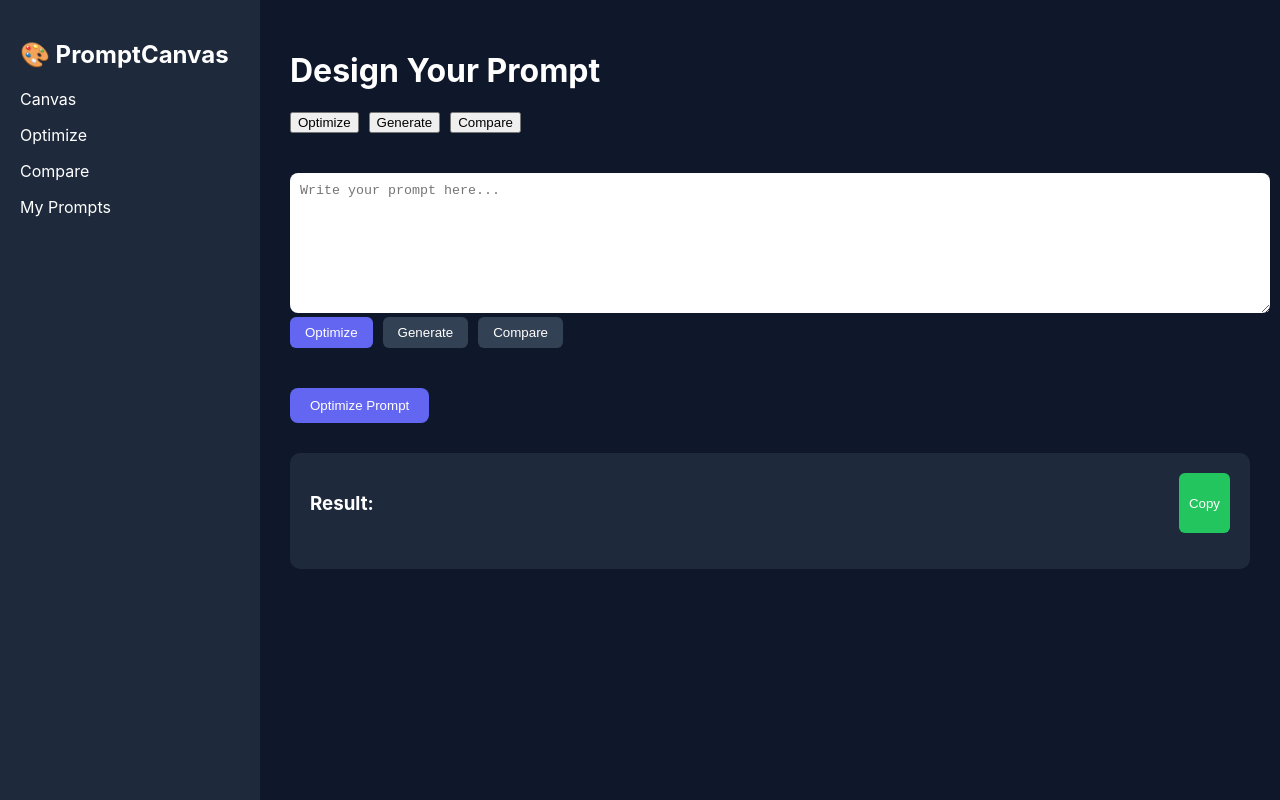
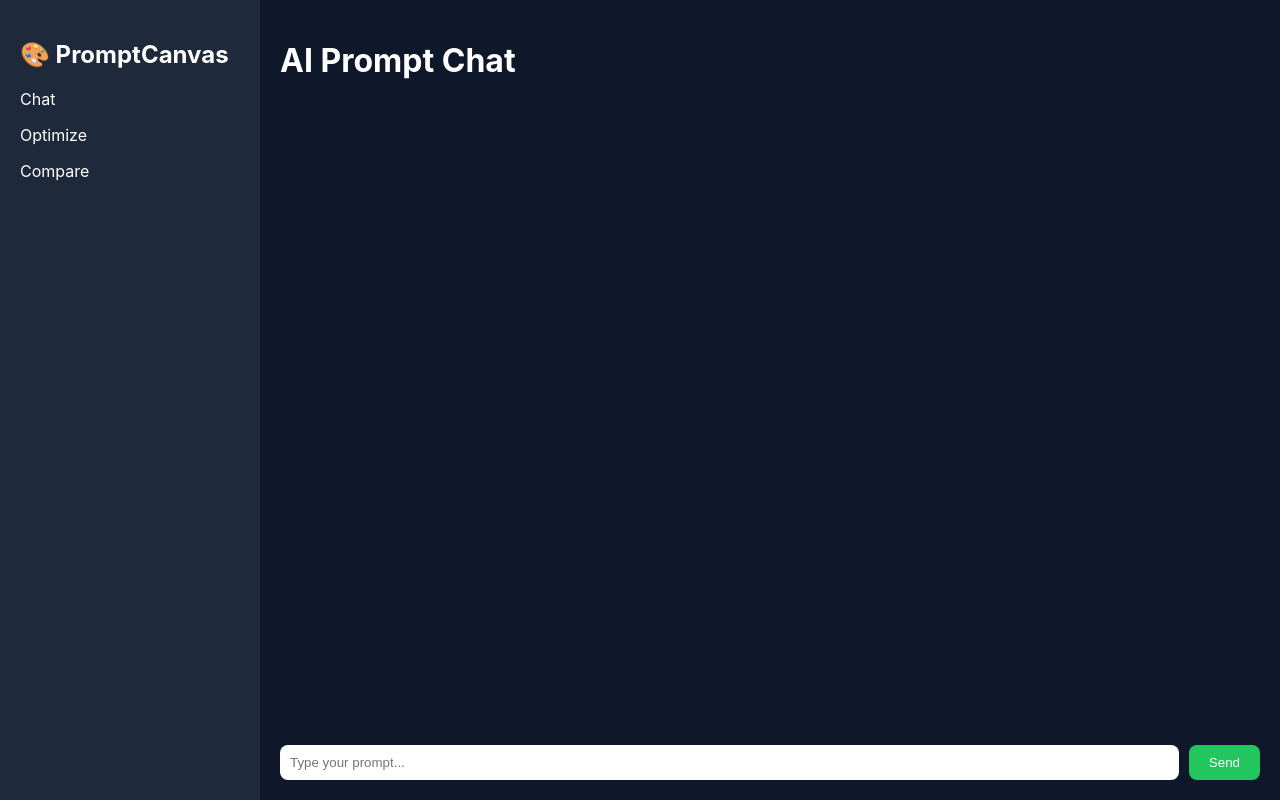
Before and after one commit to akshayrajeshuni-ui/PromptCanvas, a React (Create React App) app in the folder client/: page / in a window 1280 px wide. Built offline with nearby package versions, Linux system fonts and the light colour scheme.

Commit message:
UI fix - typing + enter key

```diff
--- a/client/src/App.js
+++ b/client/src/App.js
@@ -1,143 +1,121 @@
-import { useState } from "react";
+import { useState, useRef, useEffect } from "react";
 import axios from "axios";
 
 function App() {
-  const [prompt, setPrompt] = useState("");
-  const [result, setResult] = useState("");
-  const [mode, setMode] = useState("optimize");
-  const [promptA, setPromptA] = useState("");
-  const [promptB, setPromptB] = useState("");
+  const [loading, setLoading] = useState(false);
+  const [input, setInput] = useState("");
+  const [messages, setMessages] = useState([]);
 
-  const handleCopy = () => {
-    navigator.clipboard.writeText(result);
-    alert("Copied!");
-  };
+  const chatEndRef = useRef(null);
 
-  const handleOptimize = async () => {
-   let finalPrompt = "";
+  // ✅ Auto scroll to latest message
+  useEffect(() => {
+    chatEndRef.current?.scrollIntoView({ behavior: "smooth" });
+  }, [messages]);
 
-   if (mode === "optimize") {
-    finalPrompt = prompt;
-    }
+  const handleSend = async () => {
+    if (!input.trim()) return;
 
-    if (mode === "generate") {
-      finalPrompt = `Create a detailed prompt for: ${prompt}`;
-    }
+    const userMessage = { role: "user", text: input };
+    const newMessages = [...messages, userMessage];
 
-    if (mode === "compare") {
-      finalPrompt = `
-  Compare these two prompts and tell which is better and why:
-
-  Prompt A: ${promptA}
-
-  Prompt B: ${promptB}
-  `;
-    }
+    setMessages(newMessages);
+    setInput("");
+    setLoading(true); // ✅ turn ON loading
 
     try {
-      // 🔥 Show loading
-      setResult("Loading... ⏳");
-
       const res = await axios.post(
         "https://promptcanvas.onrender.com/optimize",
-        { prompt: finalPrompt }
+        { prompt: input }
       );
 
-      setResult(res.data.result);
+      const aiText = res.data.result;
 
+      // remove loading BEFORE typing animation
+      setLoading(false);
+
+      // add empty AI message
+      setMessages((prev) => [...prev, { role: "ai", text: "" }]);
+
+      let index = 0;
+
+      const interval = setInterval(() => {
+        index++;
+
+        setMessages((prev) => {
+          const updated = [...prev];
+          updated[updated.length - 1].text = aiText.slice(0, index);
+          return updated;
+        });
+
+        if (index >= aiText.length) {
+          clearInterval(interval);
+        }
+      }, 15);
+
+    } catch (err) {
+      setLoading(false);
+      setMessages((prev) => [
+        ...prev,
+        { role: "ai", text: "❌ Error connecting to AI" },
+      ]);
     }
-      catch (err) {
-        console.error("FULL ERROR:", err);
-
-        setResult(
-          "❌ " + (err.response?.data?.error || err.message)
-        );
-      }
- };
+  };
 
   return (
     <div style={styles.container}>
       {/* Sidebar */}
       <div style={styles.sidebar}>
         <h2>🎨 PromptCanvas</h2>
-        <p>Canvas</p>
+        <p>Chat</p>
         <p>Optimize</p>
         <p>Compare</p>
-        <p>My Prompts</p>
       </div>
 
-      {/* Main */}
-      <div style={styles.main}>
-        <h1>Design Your Prompt</h1>
+      {/* Chat */}
+      <div style={styles.chatContainer}>
+        <h1>AI Prompt Chat</h1>
 
-        <div style={styles.tabs}>
-          <button onClick={() => setMode("optimize")}>Optimize</button>
-          <button onClick={() => setMode("generate")}>Generate</button>
-          <button onClick={() => setMode("compare")}>Compare</button>
+        <div style={styles.chatBox}>
+          {messages.map((msg, i) => (
+            <div
+              key={i}
+              style={
+                msg.role === "user"
+                  ? styles.userBubble
+                  : styles.aiBubble
+              }
+            >
+              {msg.text}
+            </div>
+          ))}
+
+          {loading && (
+            <div style={styles.aiBubble}>
+              ⏳ AI is typing...
+            </div>
+          )}
+
+          {/* ✅ Auto scroll target */}
+          <div ref={chatEndRef} />
         </div>
 
-        {mode === "compare" ? (
-          <>
-            <textarea
-              style={styles.textarea}
-              placeholder="Enter Prompt A..."
-              value={promptA}
-              onChange={(e) => setPromptA(e.target.value)}
-            />
+        <div style={styles.inputArea}>
+          <input
+            style={styles.input}
+            value={input}
+            onChange={(e) => setInput(e.target.value)}
+            placeholder="Type your prompt..."
 
-            <textarea
-              style={styles.textarea}
-              placeholder="Enter Prompt B..."
-              value={promptB}
-              onChange={(e) => setPromptB(e.target.value)}
-            />
-          </>
-        ) : (
-          <textarea
-            style={styles.textarea}
-            placeholder="Write your prompt here..."
-            value={prompt}
-            onChange={(e) => setPrompt(e.target.value)}
+            // ✅ Enter key support
+            onKeyDown={(e) => {
+              if (e.key === "Enter") handleSend();
+            }}
           />
-        )}
 
-        <div style={styles.tabs}>
-          <button
-            style={mode === "optimize" ? styles.activeTab : styles.tab}
-            onClick={() => setMode("optimize")}
-          >
-           Optimize
+          <button style={styles.sendBtn} onClick={handleSend}>
+            Send
           </button>
-
-          <button
-            style={mode === "generate" ? styles.activeTab : styles.tab}
-            onClick={() => setMode("generate")}
-          >
-           Generate
-          </button>
-
-          <button
-            style={mode === "compare" ? styles.activeTab : styles.tab}
-            onClick={() => setMode("compare")}
-          >
-           Compare
-          </button>
-        </div>
-
-        <button style={styles.button} onClick={handleOptimize}>
-          {mode === "optimize" && "Optimize Prompt"}
-          {mode === "generate" && "Generate Prompt"}
-          {mode === "compare" && "Compare Prompts"}
-        </button>
-
-        <div style={styles.output}>
-         <div style={{ display: "flex", justifyContent: "space-between" }}>
-           <h3>Result:</h3>
-           <button style={styles.copyBtn} onClick={handleCopy}>
-             Copy
-           </button>
-         </div>
-         <p>{result}</p>
         </div>
       </div>
     </div>
@@ -156,59 +134,49 @@ const styles = {
     background: "#1e293b",
     padding: "20px",
   },
-  main: {
+  chatContainer: {
     flex: 1,
-    padding: "30px",
+    padding: "20px",
+    display: "flex",
+    flexDirection: "column",
   },
-  textarea: {
-    width: "100%",
-    height: "120px",
+  chatBox: {
+    flex: 1,
+    overflowY: "auto",
+    padding: "10px",
+    marginBottom: "10px",
+  },
+  userBubble: {
+    alignSelf: "flex-end",
+    background: "#6366f1",
+    padding: "10px",
+    borderRadius: "10px",
+    margin: "5px",
+    maxWidth: "60%",
+  },
+  aiBubble: {
+    alignSelf: "flex-start",
+    background: "#1e293b",
+    padding: "10px",
+    borderRadius: "10px",
+    margin: "5px",
+    maxWidth: "60%",
+  },
+  inputArea: {
+    display: "flex",
+    gap: "10px",
+  },
+  input: {
+    flex: 1,
     padding: "10px",
     borderRadius: "8px",
     border: "none",
-    marginTop: "20px",
   },
-  button: {
-    marginTop: "20px",
+  sendBtn: {
     padding: "10px 20px",
-    background: "#6366f1",
+    background: "#22c55e",
     border: "none",
     borderRadius: "8px",
-    color: "white",
-    cursor: "pointer",
-  },
-  output: {
-    marginTop: "30px",
-    background: "#1e293b",
-    padding: "20px",
-    borderRadius: "10px",
-  },
-  copyBtn: {
-    background: "#22c55e",
-    border: "none",
-    padding: "5px 10px",
-    borderRadius: "6px",
-    color: "white",
-    cursor: "pointer",
-  },
-  tabs: {
-    display: "flex",
-    gap: "10px",
-    marginBottom: "20px",
-  },
-  tab: {
-    padding: "8px 15px",
-    background: "#334155",
-    border: "none",
-    borderRadius: "6px",
-    color: "white",
-    cursor: "pointer",
-  },
-  activeTab: {
-    padding: "8px 15px",
-    background: "#6366f1",
-    border: "none",
-    borderRadius: "6px",
     color: "white",
     cursor: "pointer",
   },
```
